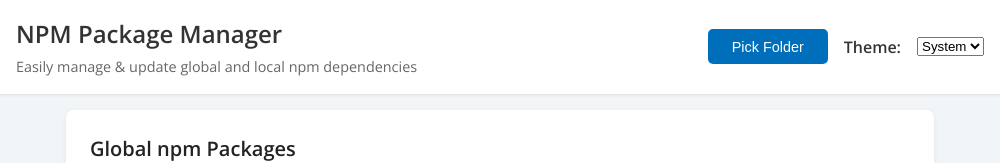
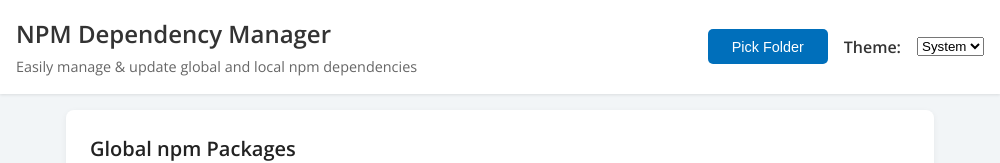
Before and after one commit to d4rylp/npm-dep, an Electron app: page src/app/index.html in a window 1000 px wide. Shown: the top 163 px of the page. Drawn offline with nearby package versions, Linux system fonts and the light colour scheme; no server answers.

Commit message:
corrected name

```diff
--- a/src/app/index.html
+++ b/src/app/index.html
@@ -4,7 +4,7 @@
     <meta charset="UTF-8" />
     <!-- Ensure responsiveness on mobile -->
     <meta name="viewport" content="width=device-width, initial-scale=1.0" />
-    <title>NPM Package Manager</title>
+    <title>NPM Dependency Manager</title>
 
     <!-- Open Sans font -->
     <link rel="preconnect" href="https://fonts.gstatic.com" crossorigin>
@@ -20,7 +20,7 @@
     <!-- Combined header area -->
     <header class="main-header">
       <div class="header-left">
-        <h1 class="brand-title">NPM Package Manager</h1>
+        <h1 class="brand-title">NPM Dependency Manager</h1>
         <p class="brand-subtitle">Easily manage & update global and local npm dependencies</p>
       </div>
 
```
